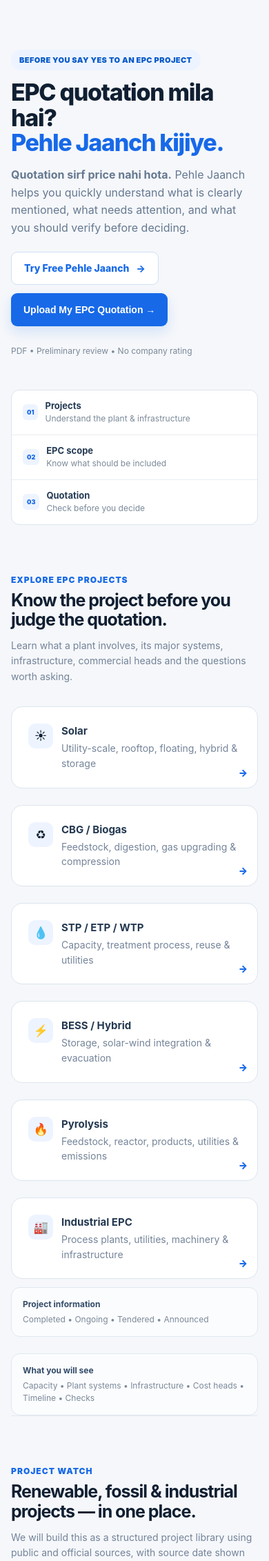
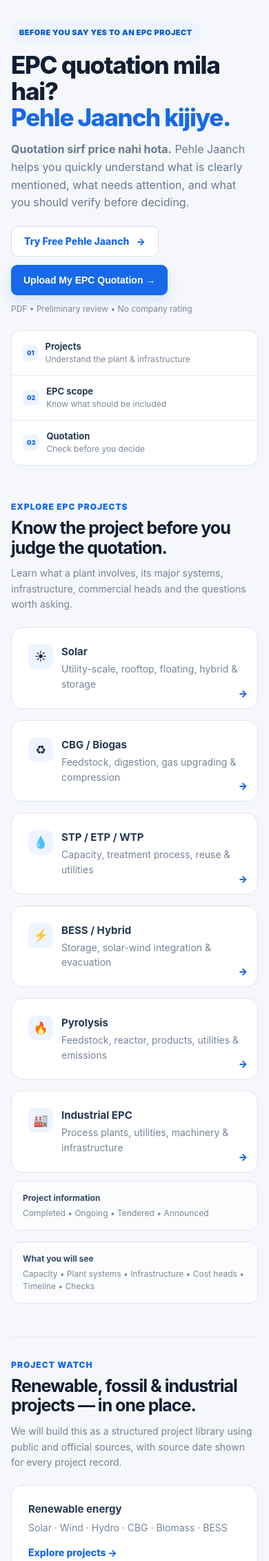
Before and after one commit to mauryatheempire-source/pehle-jaanch, a Flask app: page / in a window 390 px wide. Shown: the part 72-2335 px from the top of the page at 69% size. Run offline with Flask 3, Linux system fonts and the light colour scheme; some libraries are stand-ins or nearby versions.

Commit message:
Revert latest broad layout override

```diff
--- a/templates/index.html
+++ b/templates/index.html
@@ -340,74 +340,6 @@
 .reportMore[open]>summary{margin-bottom:12px}
 .reportMore .resultTableWrap,.reportMore .commercialTableWrap{margin-top:8px}
 @media(max-width:600px){.reportMore>summary{font-size:14px;min-height:48px}}
-<style>
-/* ACCEPTANCE LAYOUT PASS — layout/spacing only */
-:root{--layout-container:1200px;--section-gap:72px;--card-gap:24px}
-.container{width:min(var(--layout-container),calc(100% - 64px));margin-left:auto;margin-right:auto}
-.nav{height:72px}
-.navinner{height:72px}
-.hero{padding:72px 0 72px;min-height:auto}
-.heroCenter{max-width:none;margin:0;text-align:left}
-.heroLead{max-width:700px;margin-left:0;margin-right:0}
-.heroActions{justify-content:flex-start;align-items:baseline}
-.heroActions .cta{height:48px}
-.microTrust{line-height:48px}
-.benefitStrip{width:100%;margin-top:32px}
-.projectExplore,.projectWatch,.howItWorks,.trustSection{width:100%;margin-left:0;margin-right:0;padding-top:72px}
-.projectExplore{margin-top:0}
-.projectWatch{margin-top:0;padding-bottom:0}
-.howItWorks{margin-top:0}
-.trustSection{margin-top:0}
-.projectHeading,.watchIntro,.howTitle,.trustIntro{margin-bottom:32px}
-.projectHeading>div>span,.watchIntro>span,.howTitle>span{display:block}
-.projectHeading h2,.watchIntro h2,.howTitle h2,.trustIntro h2{margin-left:0}
-.projectGrid,.watchGrid,.howGrid,.trustGrid{gap:24px}
-.projectGrid{grid-template-columns:repeat(3,minmax(0,1fr))}
-.watchGrid{grid-template-columns:repeat(3,minmax(0,1fr))}
-.howGrid{grid-template-columns:repeat(3,minmax(0,1fr))}
-.trustGrid{grid-template-columns:repeat(4,minmax(0,1fr))}
-.projectCard,.watchCard,.howStep,.trustCard{height:100%}
-.projectMeta{gap:24px}
-.projectMeta>div{height:100%}
-.report{padding:72px 0}
-.reporthead{margin-bottom:32px}
-.resultSummary{gap:24px;margin:0 0 32px}
-.card{margin-top:0;margin-bottom:24px}
-.resultTable{table-layout:fixed;width:100%}
-.resultTable th,.resultTable td{vertical-align:top}
-.resultTable th:nth-child(1),.resultTable td:nth-child(1){width:170px}
-.resultTable th:nth-child(2),.resultTable td:nth-child(2){width:190px}
-.resultTable th:nth-child(4),.resultTable td:nth-child(4){width:340px}
-.resultTable .status{display:inline-flex;align-items:center;min-height:30px}
-.figureGrid,.questionGrid{gap:24px}
-.footer{padding:72px 0}
-.footer .container{text-align:left}
-@media(max-width:900px){
-  .container{width:min(var(--layout-container),calc(100% - 40px))}
-  .projectGrid,.watchGrid,.howGrid,.trustGrid{grid-template-columns:repeat(2,minmax(0,1fr))}
-  .resultSummary{grid-template-columns:repeat(2,minmax(0,1fr))}
-}
-@media(max-width:600px){
-  .container{width:calc(100% - 32px)}
-  .nav{height:72px}.navinner{height:72px}
-  .siteNav{gap:10px}
-  .hero{padding:72px 0}
-  .heroCenter h1{font-size:34px}
-  .heroActions{align-items:baseline}
-  .heroActions .cta{height:48px}
-  .microTrust{line-height:48px}
-  .benefitStrip{margin-top:32px}
-  .projectExplore,.projectWatch,.howItWorks,.trustSection{padding-top:72px}
-  .projectGrid,.watchGrid,.howGrid,.trustGrid{grid-template-columns:1fr;gap:24px}
-  .resultSummary{grid-template-columns:1fr;gap:24px}
-  .resultTable,.resultTable thead,.resultTable tbody,.resultTable tr,.resultTable th,.resultTable td{display:block}
-  .resultTable thead{display:none}
-  .resultTable tr{padding:16px 0;border-bottom:1px solid var(--line)}
-  .resultTable td{width:100%!important}
-  .resultTable td+td{margin-top:10px}
-  .footer{padding:72px 0}
-}
-</style>
 </style>
 </head>
 <body>
```
